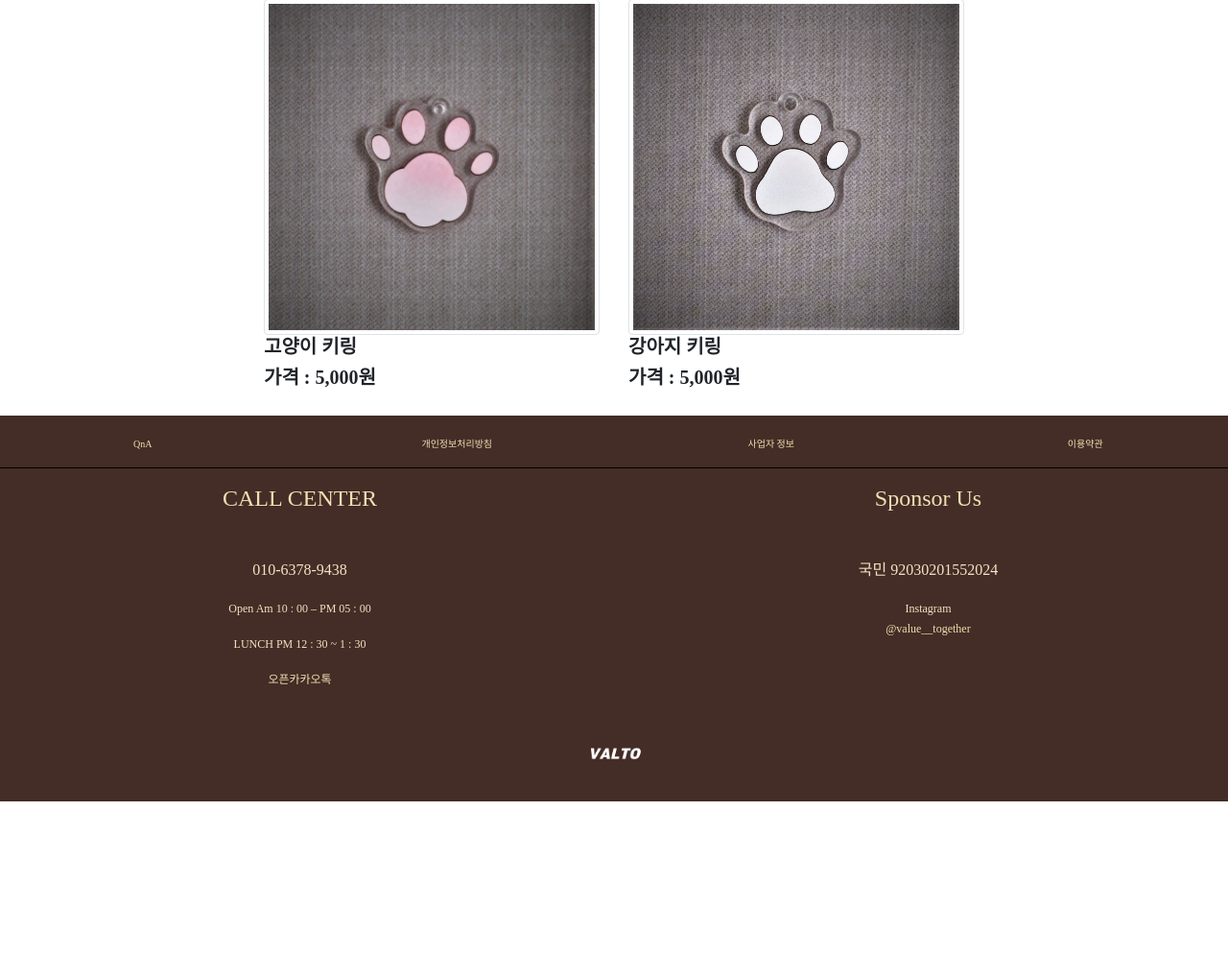
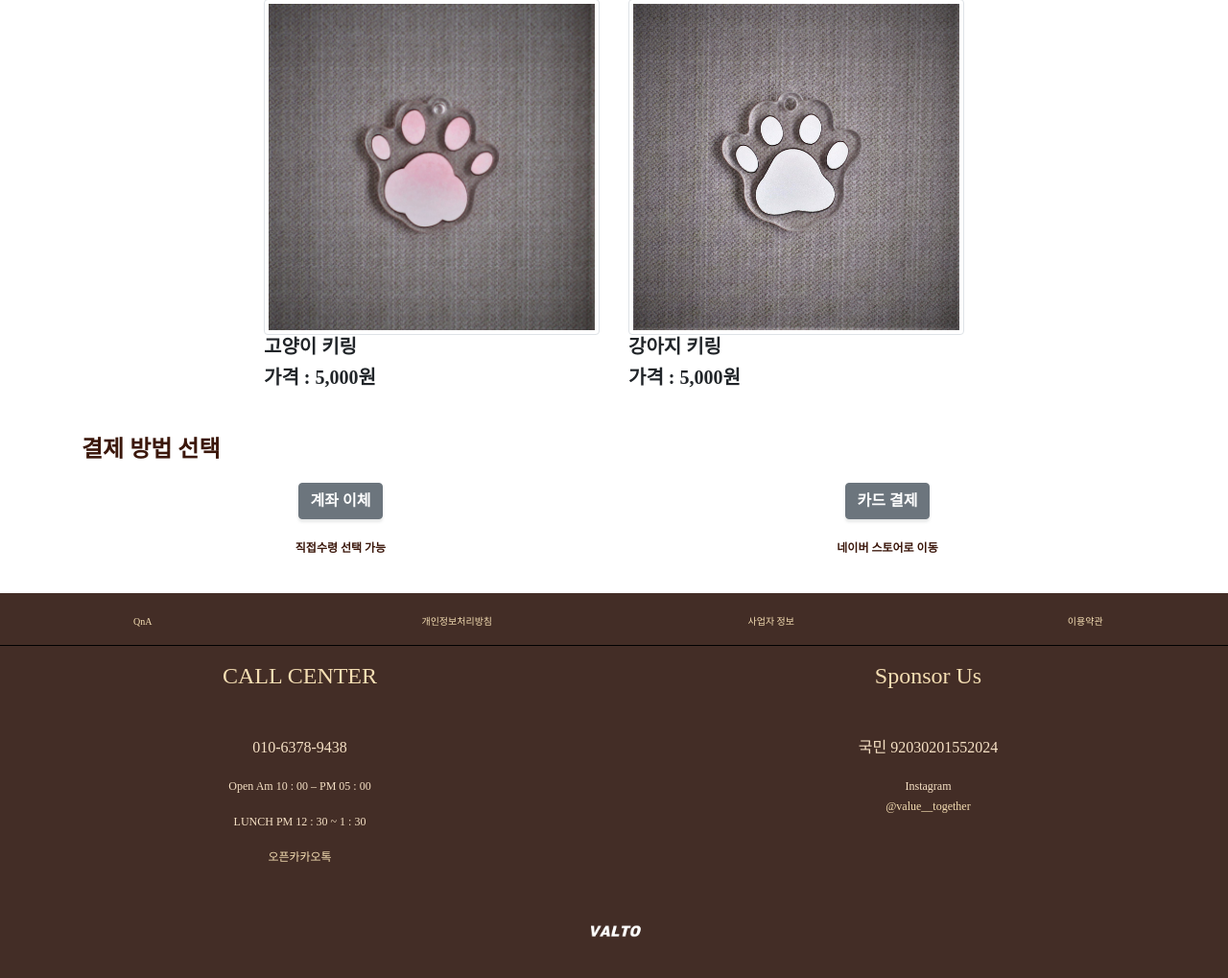
Before and after one commit to Againyunn/valto, a Django app: page /products/ in a window 1280 px wide. Shown: the part 1345-2364 px from the top of the page at 96% size. Before the commit the page ends 2180 px from the top, so only its background shows below. Run offline with Django 3.2, Linux system fonts and the light colour scheme; some libraries are stand-ins or nearby versions; some web fonts are replaced.

Commit message:
html 내 일부 내용 및 배치 수정, url참조 관계 조정, 폰트 색 재설정

```diff
--- a/kapchikachi/templates/kapchikachi/products.html
+++ b/kapchikachi/templates/kapchikachi/products.html
@@ -72,7 +72,7 @@
             <div class="row"style="background-color:blanchedalmond;padding-bottom:10px;padding-top: 10px;" >
                 <div class="col-4"><a href="{% url 'kapchikachi:main' %}" style="font-family:GyeonggiTitleM;font-size:2.5vh;padding-top: 5px;text-decoration:none;"><b>Home</b></a></div>
                 <div class="col-4"><a href="{% url 'kapchikachi:Products' %}" style="font-family:GyeonggiTitleM;font-size:2.5vh;"><b>Products</b></a></div>
-                <div class="col-4"><a href="{% url 'kapchikachi:CommentCreate' %}" id ="Shopping"style="font-family:GyeonggiTitleM;font-size:2.5vh;padding-top: 5px;text-decoration:none;"><b>Shopping</b></a></div>
+                <div class="col-4"><a href="{% url 'kapchikachi:SelectPayOption' %}" id ="Shopping"style="font-family:GyeonggiTitleM;font-size:2.5vh;padding-top: 5px;text-decoration:none;"><b>Shopping</b></a></div>
         </div>
     </span>
 </header>
@@ -147,12 +147,27 @@
         </div>
         <div class=" col-lg-2"></div>
     </div>
-    </div>
-
 
 </div>
 
+</div>
+<div class="container" style="margin-bottom:20px;">
+  <div class="col-sm-2"></div>
+        <h4 style="font-family:GyeonggiTitleM;margin-top: 20px;margin-bottom: 20px; color: #3B170B;"> <b>결제 방법 선택</b></h4>
+        <div class="row" style="margin-top: 20px;">
+            <div class="col-6" style="text-align: center;font-family:GyeonggiTitleM ; " ><button class="btn btn-secondary" onclick=location.href="{% url 'kapchikachi:CommentCreate' %}"><b>계좌 이체</b></button>
 
+                <p style="text-align: center;font-family:GyeonggiTitleM; margin-top: 20px;font-size: 9pt; color: #3B170B;"><b>직접수령 선택 가능</b></p>
+
+            </div>
+            <div class="col-6"  style="text-align: center;font-family:GyeonggiTitleM ;" ><button class="btn btn-secondary" onclick=location.href="https://smartstore.naver.com/valto"><b>카드 결제</b>
+
+            </button>
+
+                <p style="text-align: center;font-family:GyeonggiTitleM; margin-top: 20px;font-size: 9pt; color: #3B170B;"><b>네이버 스토어로 이동</b></p></div>
+
+        </div>
+</div>
 
     <address class="footer text-faded text-center" style="display:block; width:100%;padding-top: 15px;padding-bottom: 3rempx;" >
         <div class="row" >
--- a/kapchikachi/templates/kapchikachi/selectpayoption.html
+++ b/kapchikachi/templates/kapchikachi/selectpayoption.html
@@ -98,17 +98,18 @@
         <span style="color:orange;">동물자유연대</span>에 기부하는 프로젝트 입니다.<br>
         유기동물에 대한 여러분들의 관심을<br>
         이 프로젝트로<br> 버려진 아이들에게 사랑을 전합니다 ♡</b></div>
-    <h4 style="font-family:GyeonggiTitleM;margin-top: 20px;margin-bottom: 20px;"> <b>결제 방법 선택</b></h4>
+        <h4 style="font-family:GyeonggiTitleM;margin-top: 20px;margin-bottom: 20px; color: #3B170B;"> <b>결제 방법 선택</b></h4>
         <div class="row" style="margin-top: 20px;">
             <div class="col-6" style="text-align: center;font-family:GyeonggiTitleM ; " ><button class="btn btn-secondary" onclick=location.href="{% url 'kapchikachi:CommentCreate' %}"><b>계좌 이체</b></button>
 
+                <p style="text-align: center;font-family:GyeonggiTitleM; margin-top: 20px;font-size: 9pt; color: #3B170B;"><b>직접수령 선택 가능</b></p>
 
             </div>
             <div class="col-6"  style="text-align: center;font-family:GyeonggiTitleM ;" ><button class="btn btn-secondary" onclick=location.href="https://smartstore.naver.com/valto"><b>카드 결제</b>
 
             </button>
 
-        <p style="text-align: center;font-family:GyeonggiTitleM; margin-top: 20px;font-size: 10pt;"><b>네이버 스마트 스토어로 이동</b></p></div>
+                <p style="text-align: center;font-family:GyeonggiTitleM; margin-top: 20px;font-size: 9pt; color: #3B170B;"><b>네이버 스토어로 이동</b></p></div>
 
         </div>
 
```
Also changed, not shown: kapchikachi/templates/kapchikachi/comment_form.html (+29 -31 lines). Lines whose indentation alone changed are shown as unchanged.
